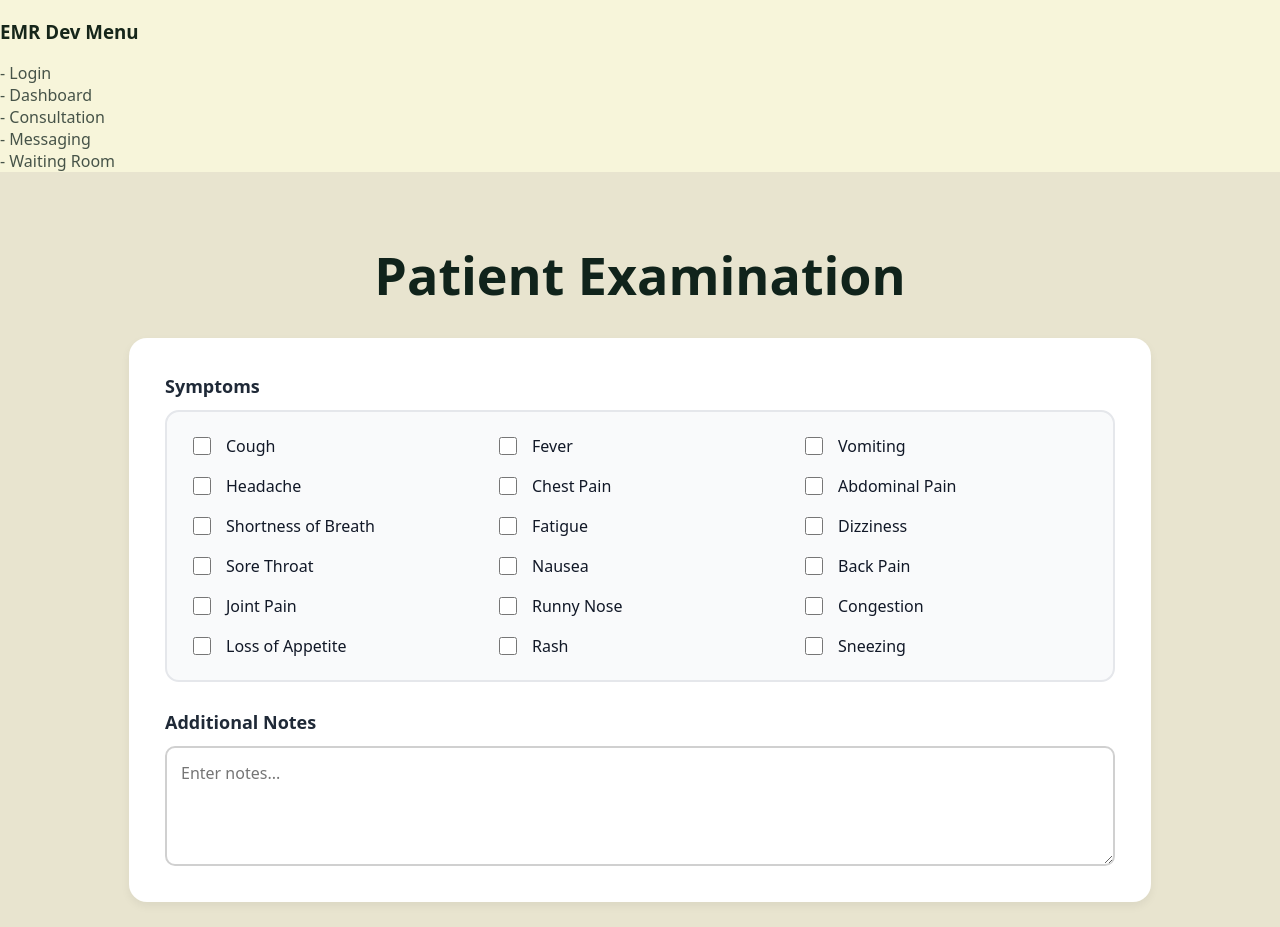
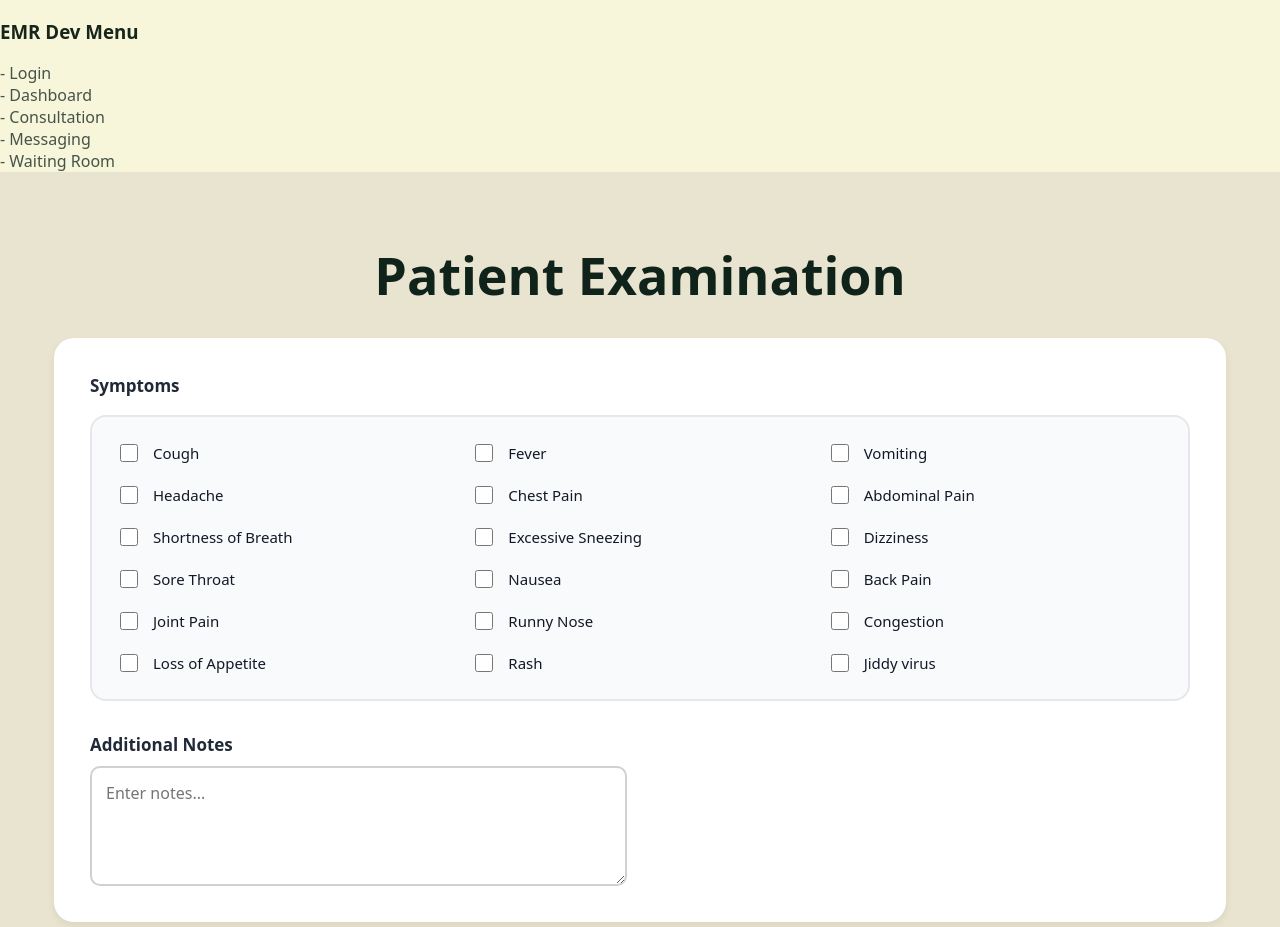
Before and after one commit to 2026bayviewglenEMR/view-of-the-bay, a Vue app in the folder frontend/: page /diagnose/1 in a window 1280 px wide. Shown: the top 927 px of the page. Built offline with nearby package versions, Linux system fonts and the light colour scheme.

Commit message:
finalized template changes

```diff
--- a/frontend/src/api/template.js
+++ b/frontend/src/api/template.js
@@ -0,0 +1,5 @@
+import http from "./http";
+
+export function saveConsultation(formData) {
+  return http.post("/consultation-templates", formData);
+}
--- a/frontend/src/components/templates/TemplateRenderer.vue
+++ b/frontend/src/components/templates/TemplateRenderer.vue
@@ -2,30 +2,48 @@
   <form class="form">
 
     <div
-      v-for="field in template.fields"
+      v-if="checkboxField"
+      class="checkbox-section"
+    >
+
+      <label class="section-title">
+        {{ checkboxField.label }}
+      </label>
+
+      <div class="checkbox-grid">
+
+        <label
+          v-for="option in checkboxField.options"
+          :key="option"
+          class="checkbox-item"
+        >
+          <input
+            type="checkbox"
+            :value="option"
+            v-model="formData[checkboxField.id]"
+          />
+
+          <span>{{ option }}</span>
+        </label>
+
+      </div>
+
+    </div>
+
+    <div class="fields-grid">
+
+      <div
+        v-for="field in normalFields"
         :key="field.id"
         class="field"
       >
 
-      <!-- LABEL -->
         <label class="field-label">
           {{ field.label }}
         </label>
 
-      <!-- QUICK MODE -->
-      <button
-        v-if="mode === 'quick'"
-        type="button"
-        class="toggle"
-        :class="{ active: formData[field.id] }"
-        @click="toggle(field)"
-      >
-        {{ formData[field.id] ? "Yes" : "No" }}
-      </button>
-
-      <!-- BOOLEAN -->
         <select
-        v-else-if="field.type === 'boolean'"
+          v-if="field.type === 'boolean'"
           v-model="formData[field.id]"
           class="select"
         >
@@ -42,37 +60,19 @@
           </option>
         </select>
 
-      <!-- CHECKBOX GROUP -->
-      <div
-        v-else-if="field.type === 'checkbox-group'"
-        class="checkbox-group"
-      >
-        <div class="checkbox-grid">
-
-          <label
-            v-for="option in field.options"
-            :key="option"
-            class="checkbox-item"
-          >
-            <input
-              type="checkbox"
-              :value="option"
-              v-model="formData[field.id]"
-            />
-
-            <span>{{ option }}</span>
-          </label>
-
-        </div>
-      </div>
-
-      <!-- TEXT / TEXTAREA -->
-      <component
-        v-else
-        :is="getComponent(field.type)"
+        <TextAreaField
+          v-else-if="field.type === 'textarea'"
           v-model="formData[field.id]"
           :field="field"
         />
+
+        <TextField
+          v-else
+          v-model="formData[field.id]"
+          :field="field"
+        />
+
+      </div>
 
     </div>
 
@@ -82,26 +82,27 @@
 <script setup>
 import {
   reactive,
+  computed,
   watch
 } from "vue";
 
-import TextField from "./fields/TextField.vue";
-import TextAreaField from "./fields/TextAreaField.vue";
+import TextField
+from "./fields/TextField.vue";
+
+import TextAreaField
+from "./fields/TextAreaField.vue";
 
 const props = defineProps({
   template: Object,
-  mode: String,
   initialData: Object
 });
 
-const emit = defineEmits([
-  "submit",
-  "update"
-]);
+const emit =
+  defineEmits(["update"]);
 
-const formData = reactive({});
+const formData =
+  reactive({});
 
-/* INITIALIZE FORM */
 watch(
   () => props.template,
   () => {
@@ -113,25 +114,33 @@ watch(
       const savedValue =
         props.initialData?.[field.id];
 
-      /* LOAD SAVED DATA */
       if (savedValue !== undefined) {
-        formData[field.id] = savedValue;
+
+        formData[field.id] =
+          savedValue;
+
         return;
       }
 
-      /* BOOLEAN */
       if (field.type === "boolean") {
+
         formData[field.id] = "";
+
       }
 
-      /* CHECKBOX GROUP */
-      else if (field.type === "checkbox-group") {
+      else if (
+        field.type === "checkbox-group"
+      ) {
+
         formData[field.id] = [];
+
       }
 
       else {
+
         formData[field.id] =
           field.default ?? "";
+
       }
 
     });
@@ -142,136 +151,154 @@ watch(
   }
 );
 
-/* LIVE UPDATE */
 watch(
   formData,
   () => {
-    emit("update", { ...formData });
+
+    emit("update", {
+      ...formData
+    });
+
   },
   {
     deep: true
   }
 );
 
-/* QUICK TOGGLE */
-function toggle(field) {
-  formData[field.id] =
-    !formData[field.id];
-}
+const checkboxField =
+  computed(() =>
+    props.template?.fields.find(
+      field =>
+        field.type ===
+        "checkbox-group"
+    )
+  );
 
-/* FIELD COMPONENTS */
-function getComponent(type) {
-
-  switch (type) {
-
-    case "textarea":
-      return TextAreaField;
-
-    default:
-      return TextField;
-
-  }
-
-}
+const normalFields =
+  computed(() =>
+    props.template?.fields.filter(
+      field =>
+        field.type !==
+        "checkbox-group"
+    ) || []
+  );
 </script>
 
 <style scoped>
 
-/* FORM */
 .form {
-  width: 950px;
-  margin: 0 auto;
+  width: 1100px;
+
+  background: white;
+
+  border-radius: 20px;
+
   padding: 36px;
-  background: white;
-  border-radius: 18px;
+
   box-shadow:
-    0 4px 10px rgba(0, 0, 0, 0.06);
+    0 4px 10px rgba(0,0,0,0.06);
 
   display: flex;
   flex-direction: column;
-  gap: 28px;
+
+  gap: 32px;
 }
 
-/* FIELD */
+.fields-grid {
+  display: grid;
+
+  grid-template-columns:
+    repeat(2, 1fr);
+
+  gap: 26px;
+}
+
 .field {
   display: flex;
   flex-direction: column;
-  gap: 12px;
+
+  gap: 10px;
 }
 
-/* LABEL */
-.field-label {
-  font-size: 18px;
+.field-label,
+.section-title {
+  font-size: 17px;
   font-weight: 700;
+
   color: #1f2937;
 }
 
-/* TOGGLE */
-.toggle {
-  width: fit-content;
-  padding: 10px 18px;
-  border-radius: 10px;
+.select {
+  width: 100%;
+
+  padding: 14px;
+
+  border-radius: 12px;
+
   border: 2px solid #d1d5db;
+
+  font-size: 15px;
+
   background: white;
-  cursor: pointer;
-  font-size: 15px;
-  font-weight: 600;
-  transition: all 0.2s ease;
 }
 
-.toggle:hover {
-  border-color: #2e7d32;
+.checkbox-section {
+  display: flex;
+  flex-direction: column;
+
+  gap: 18px;
 }
 
-.toggle.active {
-  background: #2e7d32;
-  color: white;
-  border-color: #2e7d32;
+.checkbox-grid {
+  display: grid;
+
+  grid-template-columns:
+    repeat(3, 1fr);
+
+  gap: 18px;
+
+  padding: 24px;
+
+  background: #f9fafb;
+
+  border: 2px solid #e5e7eb;
+
+  border-radius: 16px;
 }
 
-/* SELECT */
-.select {
-  width: 220px;
-  padding: 12px;
-  border-radius: 10px;
-  border: 2px solid #d1d5db;
-  background: white;
-  font-size: 15px;
-}
-
-/* CHECKBOX GROUP */
-.checkbox-group {
-  width: 100%;
-}
-
-/* CHECKBOX GRID */
-.checkbox-grid {
-  display: grid;
-  grid-template-columns:
-    repeat(auto-fit, minmax(220px, 1fr));
-
-  gap: 16px;
-  padding: 22px;
-  background: #f9fafb;
-  border: 2px solid #e5e7eb;
-  border-radius: 14px;
-}
-
-/* CHECKBOX ITEM */
 .checkbox-item {
   display: flex;
   align-items: center;
+
   gap: 12px;
-  font-size: 16px;
+
+  font-size: 15px;
   font-weight: 500;
+
   color: #111827;
 }
 
-/* CHECKBOX */
 .checkbox-item input {
   width: 18px;
   height: 18px;
+
   cursor: pointer;
 }
 
+@media (max-width: 1100px) {
+
+  .form {
+    width: 95%;
+  }
+
+  .fields-grid {
+    grid-template-columns: 1fr;
+  }
+
+  .checkbox-grid {
+    grid-template-columns: 1fr;
+  }
+
+}
+
 </style>
--- a/frontend/src/router/index.js
+++ b/frontend/src/router/index.js
@@ -1,4 +1,5 @@
 import { createRouter, createWebHistory } from 'vue-router'
+import Consultation from "@/views/TemplateUse.vue";
 
 const router = createRouter({
   history: createWebHistory(import.meta.env.BASE_URL),
@@ -22,6 +23,11 @@ const router = createRouter({
       path: '/templates',
       name: 'templates',
       component: () => import('../views/Templates.vue')
+    },
+    {
+      path: "/consultation/:patientId",
+      name: "consultation",
+      component: Consultation
     },
     {
       path: '/diagnose/:patientId',
--- a/frontend/src/templates/templateSystem.js
+++ b/frontend/src/templates/templateSystem.js
@@ -1,9 +1,7 @@
 export function getTemplates() {
   return [
 
-    /* =========================
-       SYMPTOMS CHECKLIST
-    ========================== */
+    /* symptoms */
     {
       id: "symptoms_checklist",
 
@@ -25,7 +23,7 @@ export function getTemplates() {
             "Chest Pain",
             "Abdominal Pain",
             "Shortness of Breath",
-            "Fatigue",
+            "Excessive Sneezing",
             "Dizziness",
             "Sore Throat",
             "Nausea",
@@ -35,7 +33,7 @@ export function getTemplates() {
             "Congestion",
             "Loss of Appetite",
             "Rash",
-            "Sneezing",
+            "Jiddy virus",
           ],
 
           default: []
@@ -53,19 +51,18 @@ export function getTemplates() {
       ]
     },
 
-    /* =========================
-       Examination Template
-    ========================== */
+    /* Examination form */
 {
   id: "basic_diagnosis",
 
   name: "Examination",
 
   fields: [
+
     {
-          id: "patient_name",
+      id: "chief_complaint",
 
-          label: "Patient Name",
+      label: "Chief Complaint",
 
       type: "text",
 
@@ -78,6 +75,66 @@ export function getTemplates() {
       label: "Diagnosis",
 
       type: "text",
+
+      default: ""
+    },
+
+    {
+      id: "pain_level",
+
+      label: "Pain Level (1-10)",
+
+      type: "text",
+
+      default: ""
+    },
+
+    {
+      id: "symptom_duration",
+
+      label: "Symptom Duration",
+
+      type: "text",
+
+      default: ""
+    },
+
+    {
+      id: "allergies",
+
+      label: "Allergies",
+
+      type: "text",
+
+      default: ""
+    },
+
+    {
+      id: "current_medications",
+
+      label: "Current Medications",
+
+      type: "textarea",
+
+      default: ""
+    },
+
+    {
+      id: "physical_exam",
+
+      label: "Physical Examination Findings",
+
+      type: "textarea",
+
+      default: ""
+    },
+
+    {
+      id: "treatment_plan",
+
+      label: "Treatment Plan",
+
+      type: "textarea",
 
       default: ""
     },
@@ -104,15 +161,14 @@ export function getTemplates() {
   ]
 },
 
-    /* =========================
-       VITALS CHECK
-    ========================== */
+/* Vitals form */
 {
   id: "vitals_check",
 
   name: "Vitals Check",
 
   fields: [
+
     {
       id: "temperature",
 
@@ -144,6 +200,56 @@ export function getTemplates() {
     },
 
     {
+      id: "respiratory_rate",
+
+      label: "Respiratory Rate",
+
+      type: "text",
+
+      default: ""
+    },
+
+    {
+      id: "height",
+
+      label: "Height",
+
+      type: "text",
+
+      default: ""
+    },
+
+    {
+      id: "weight",
+
+      label: "Weight",
+
+      type: "text",
+
+      default: ""
+    },
+
+    {
+      id: "bmi",
+
+      label: "BMI",
+
+      type: "text",
+
+      default: ""
+    },
+
+    {
+      id: "mobility_status",
+
+      label: "Mobility Status",
+
+      type: "text",
+
+      default: ""
+    },
+
+    {
       id: "additional_notes",
 
       label: "Additional Notes",
@@ -165,19 +271,16 @@ export function getTemplates() {
   ]
 },
 
-
-
-    /* =========================
-       MENTAL HEALTH CHECK
-    ========================== */
+/* Mental health form */
 {
   id: "mental_health",
 
   name: "Mental Health Check",
 
   fields: [
+
     {
-          id: "mood",
+      id: "current_mood",
 
       label: "Current Mood",
 
@@ -207,6 +310,66 @@ export function getTemplates() {
     },
 
     {
+      id: "energy_level",
+
+      label: "Energy Level",
+
+      type: "text",
+
+      default: ""
+    },
+
+    {
+      id: "appetite",
+
+      label: "Appetite Changes",
+
+      type: "text",
+
+      default: ""
+    },
+
+    {
+      id: "anxiety_level",
+
+      label: "Anxiety Level",
+
+      type: "text",
+
+      default: ""
+    },
+
+    {
+      id: "depression_symptoms",
+
+      label: "Depression Symptoms",
+
+      type: "textarea",
+
+      default: ""
+    },
+
+    {
+      id: "social_support",
+
+      label: "Social Support System",
+
+      type: "textarea",
+
+      default: ""
+    },
+
+    {
+      id: "coping_methods",
+
+      label: "Current Coping Methods",
+
+      type: "textarea",
+
+      default: ""
+    },
+
+    {
       id: "additional_notes",
 
       label: "Additional Notes",
@@ -227,6 +390,5 @@ export function getTemplates() {
     }
   ]
 }
-
   ];
 }
--- a/frontend/src/views/TemplateUse.vue
+++ b/frontend/src/views/TemplateUse.vue
@@ -1,32 +1,44 @@
 <template>
   <div class="templates-page">
 
-    <!-- TITLE -->
     <h1 class="title">
       Patient Examination
     </h1>
 
-    <!-- CURRENT FORM -->
-    <TemplateRenderer :template="currentTemplate" :initialData="allForms[currentTemplate.id]"
-      @update="updateFormData" />
+    <TemplateRenderer
+      :template="currentTemplate"
+      :initialData="allForms[currentTemplate.id] || {}"
+      @update="updateFormData"
+    />
 
-    <!-- NAVIGATION -->
     <div class="navigation-buttons">
 
-      <!-- BACK -->
-      <button v-if="currentIndex > 0" class="back-btn" @click="previousTemplate">
+      <button
+        v-if="currentIndex > 0"
+        class="back-btn"
+        @click="previousTemplate"
+      >
         Back
       </button>
 
-      <!-- NEXT -->
-      <button v-if="currentIndex < templates.length - 1" class="next-btn" :disabled="!canGoNext"
-        :class="{ disabled: !canGoNext }" @click="nextTemplate">
+      <button
+        v-if="!isLastPage"
+        class="next-btn"
+        :class="{ disabled: !canGoNext }"
+        :disabled="!canGoNext"
+        @click="nextTemplate"
+      >
         Next
       </button>
 
-      <!-- SAVE -->
-      <button v-else class="save-btn" :disabled="!canGoNext" :class="{ disabled: !canGoNext }" @click="saveAllForms">
-        Save
+      <button
+        v-else
+        class="save-btn"
+        :class="{ disabled: !canGoNext }"
+        :disabled="!canGoNext"
+        @click="saveAllForms"
+      >
+        Save Examination
       </button>
 
     </div>
@@ -37,55 +49,74 @@
 <script setup>
 import {
   ref,
-  computed
+  computed,
+  watch
 } from "vue";
 
-import {
-  useRoute
-} from "vue-router";
+import { useRoute } from "vue-router";
 
-import {
-  getTemplates
-} from "@/templates/templateSystem";
+import { getTemplates }
+from "@/templates/templateSystem";
 
-import TemplateRenderer from
-  "@/components/templates/TemplateRenderer.vue";
+import TemplateRenderer
+from "@/components/templates/TemplateRenderer.vue";
 
-/* ROUTE */
 const route = useRoute();
 
 const patientId =
   route.params.patientId;
 
-/* ALL TEMPLATES */
 const templates =
   ref(getTemplates());
 
-/* CURRENT STEP */
 const currentIndex =
   ref(0);
 
-/* CURRENT TEMPLATE */
 const currentTemplate =
   computed(() =>
     templates.value[currentIndex.value]
   );
 
-/* STORED FORMS */
+const isLastPage =
+  computed(() =>
+    currentIndex.value ===
+    templates.value.length - 1
+  );
+
 const allForms =
   ref({});
 
-/* CURRENT FORM DATA */
 const currentFormData =
   ref({});
 
-/* LIVE FORM UPDATE */
+watch(
+  currentTemplate,
+  () => {
+
+    const savedData =
+      allForms.value[
+        currentTemplate.value.id
+      ];
+
+    currentFormData.value =
+      savedData
+      ? { ...savedData }
+      : {};
+
+  },
+  { immediate: true }
+);
+
 function updateFormData(data) {
-  currentFormData.value = data;
+
+  currentFormData.value = {
+    ...data
+  };
+
 }
 
-/* VALIDATION */
-const canGoNext = computed(() => {
+const canGoNext =
+  computed(() => {
 
     if (!currentTemplate.value) {
       return false;
@@ -96,18 +127,15 @@ const canGoNext = computed(() => {
       const value =
         currentFormData.value[field.id];
 
-    /* CHECKBOX GROUP */
       if (Array.isArray(value)) {
         return value.length > 0;
       }
 
-    /* BOOLEAN */
       if (field.type === "boolean") {
         return value === true ||
                value === false;
       }
 
-    /* TEXT / TEXTAREA */
       return value !== "" &&
              value !== null &&
              value !== undefined;
@@ -116,57 +144,58 @@ const canGoNext = computed(() => {
 
   });
 
-/* NEXT TEMPLATE */
 function nextTemplate() {
 
   if (!canGoNext.value) return;
 
-  /* save current form */
   allForms.value[
     currentTemplate.value.id
   ] = {
     ...currentFormData.value
   };
 
-  /* Next button */
   currentIndex.value++;
+
 }
 
-/* Prev template */
 function previousTemplate() {
 
-  if (currentIndex.value === 0) return;
-
-  /* save current form */
   allForms.value[
     currentTemplate.value.id
   ] = {
     ...currentFormData.value
   };
 
-  /* Go back previous */
+  if (currentIndex.value > 0) {
     currentIndex.value--;
   }
 
-/* Save everything */
-function saveAllForms() {
+}
 
-  /* Saving final form */
+async function saveAllForms() {
+
+  if (!canGoNext.value) return;
+
   allForms.value[
     currentTemplate.value.id
   ] = {
     ...currentFormData.value
   };
 
-  console.log(
-    "Patient:",
-    patientId
+  const payload = {
+    patientId,
+    forms: allForms.value
+  };
+
+  console.log(payload);
+
+  /*
+  LATER:
+  await axios.post(
+    "/api/consultation/complete",
+    payload
   );
-
-  console.log(
-    "All Forms:",
-    allForms.value
-  );
+  */
 
   alert(
     "Patient examination saved successfully"
@@ -176,12 +205,12 @@ function saveAllForms() {
 </script>
 
 <style scoped>
+
 .templates-page {
   min-height: 100vh;
 
   display: flex;
   flex-direction: column;
-
   align-items: center;
 
   padding: 32px;
@@ -189,7 +218,6 @@ function saveAllForms() {
   background: #e8e4cf;
 }
 
-/* Title card */
 .title {
   font-size: 52px;
   font-weight: 700;
@@ -199,16 +227,15 @@ function saveAllForms() {
   margin-bottom: 28px;
 }
 
-/* BUTTON ROW */
 .navigation-buttons {
   display: flex;
 
   gap: 18px;
 
   margin-top: 26px;
+  margin-bottom: 20px;
 }
 
-/* buttons */
 .back-btn,
 .next-btn,
 .save-btn {
@@ -225,30 +252,32 @@ function saveAllForms() {
   transition: all 0.2s ease;
 }
 
-/* Back button */
 .back-btn {
   background: #d9d9d9;
   color: black;
 }
 
-/* Next button */
 .next-btn {
   background: #2e7d32;
   color: white;
 }
 
-/* Save button */
 .save-btn {
   background: #2e7d32;
   color: white;
 }
 
-/* Disable next button */
+.next-btn:hover,
+.save-btn:hover,
+.back-btn:hover {
+  transform: translateY(-1px);
+}
+
 .disabled {
   background: #bdbdbd !important;
+  cursor: not-allowed;
+  opacity: 0.75;
+  transform: none !important;
+}
 
-  cursor: not-allowed;
-
-  opacity: 0.75;
-}
 </style>
```
Lines whose indentation alone changed are shown as unchanged.
